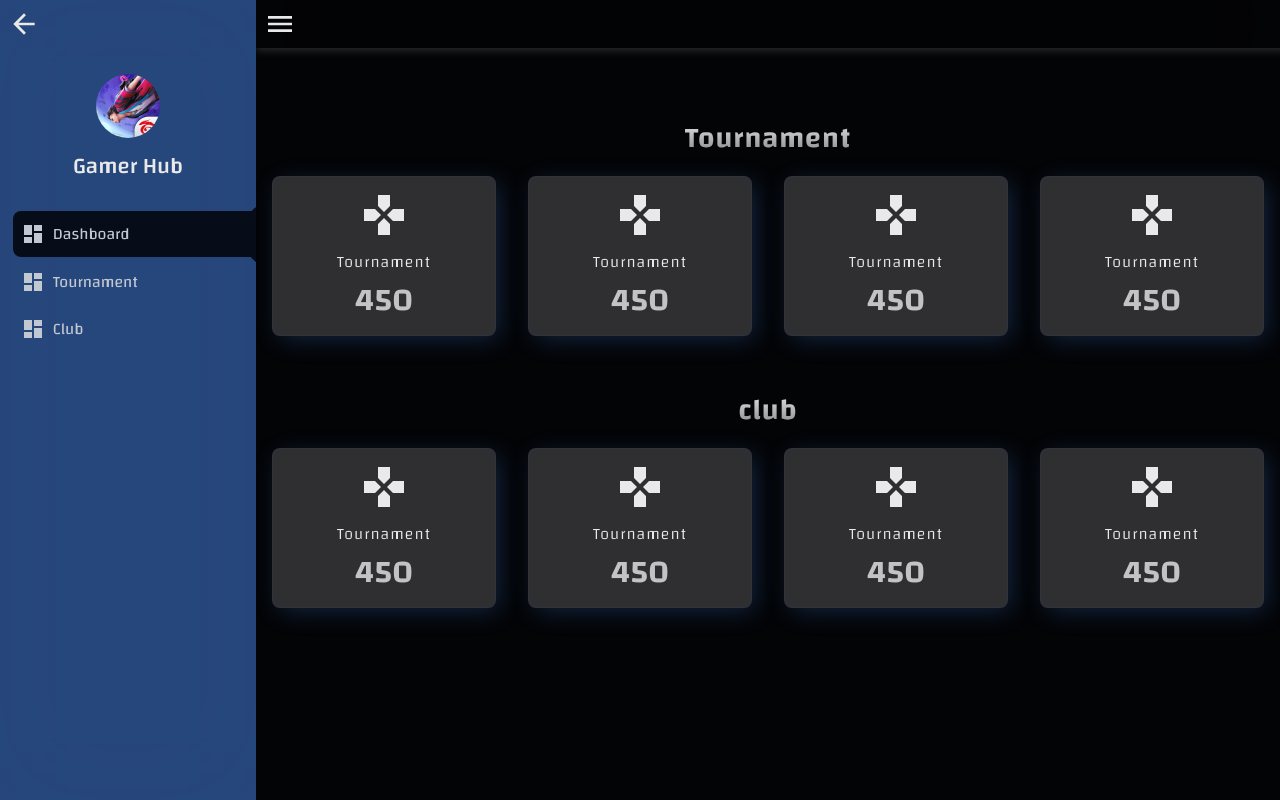
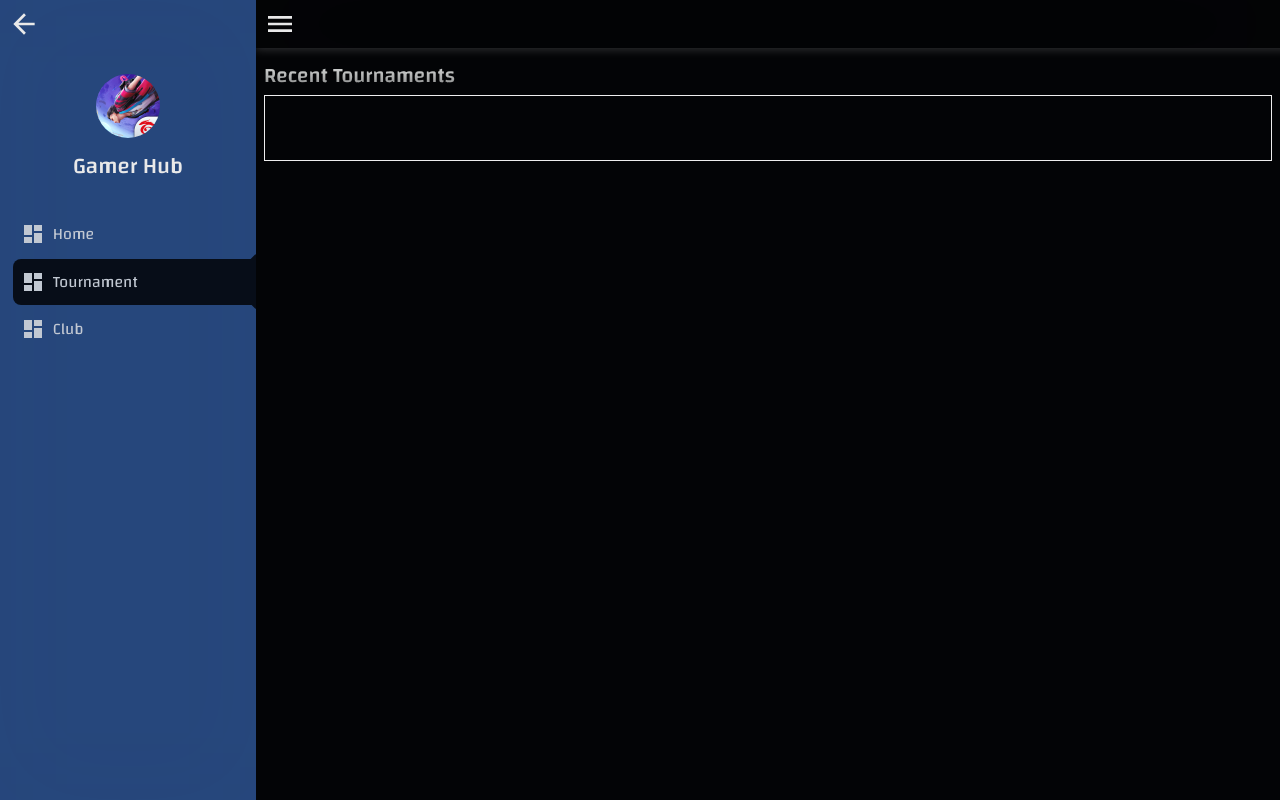
Before and after one commit to legcy143/gamynt_web_v3, a Next.js app: page /club/dashboard in a window 1280 px wide. Built offline with nearby package versions, Linux system fonts and the light colour scheme.

Commit message:
tournament dashboard v1

```diff
--- a/Page/dashboard/Club.jsx
+++ b/Page/dashboard/Club.jsx
@@ -1,5 +1,4 @@
 import React from 'react'
-import style from "./styles/dashbaord.module.scss"
 
 const Club = () => {
   return (
--- /dev/null
+++ b/Page/dashboard/Tournament.jsx
@@ -0,0 +1,25 @@
+import React from 'react'
+import style from "./styles/tournament.module.scss"
+const Tournament = () => {
+  return (
+    <main className={style.tournament_container_main}>
+      <section className={style.recent_tournament}>
+        <header>
+        <h1>recent tournaments</h1>
+        </header>
+        <Tournamentdashboad />
+      </section>
+
+    </main>
+  )
+}
+
+const Tournamentdashboad = ()=>{
+return(
+  <main className={style.card}>
+
+  </main>
+)
+}
+
+export default Tournament
--- /dev/null
+++ b/Page/dashboard/styles/tournament.module.scss
@@ -0,0 +1,28 @@
+@import "../../../styles/mixins";
+
+.tournament_container_main{
+section{
+    padding: 0.5rem;
+    header{
+        h1{
+            font-size: 1.3rem;
+            font-weight: 500;
+            @include textgrad();
+            text-transform: capitalize;
+        }
+    }
+}
+}
+
+// .recent_tournament{
+
+// }
+// .history_tournament{
+
+// }
+
+
+.card{
+    padding: 2rem;
+    border: 1px solid #eee;
+}
--- a/pages/club/dashboard.js
+++ b/pages/club/dashboard/index.js
@@ -1,15 +1,35 @@
 import React, { useEffect, useState } from 'react'
-import { Fragment } from 'react'
 import DashboardIcon from '@mui/icons-material/Dashboard';
-import style from "./styles/dashboard.module.scss"
-import ClubAnyalystic from "../../Page/dashboard/ClubAnyalystic"
+import style from "./styles/dashboard.module.scss";
+import Club from "../../../Page/dashboard/Club";
+import ClubAnyalystic from "../../../Page/dashboard/ClubAnyalystic";
+import Tournament from '../../../Page/dashboard/Tournament';
 import MenuIcon from '@mui/icons-material/Menu';
 import { useRouter } from 'next/router';
 import ArrowBackIcon from '@mui/icons-material/ArrowBack';
 
 const Dashboard = () => {
-    let router = useRouter()
+    let router = useRouter();
+    const [pageroute, setpageroute] = useState(2)
+    const [pagecompo, setpagecompo] = useState("loading .. ")
     const [sidenav, setsidenav] = useState(style.close_nav)
+    useEffect(() => {
+      switch (pageroute) {
+        case 1:
+          setpagecompo( <ClubAnyalystic/>)
+          break;
+        case 2:
+          setpagecompo( <Tournament/>)
+          break;
+        case 3:
+          setpagecompo( <Club/>)
+          break;
+
+        default:
+          setpagecompo("page not found")
+          break;
+      }
+    }, [pageroute])
     // const [sidenav, setsidenav] = useState(style.main_nav)
     // let todaydate = new Date().toLocaleString()
     // console.log(todaydate)
@@ -27,15 +47,15 @@ const Dashboard = () => {
                 <img src="/images/freefire.jpeg" alt="" />
                 <h1>gamer hub</h1>
             </header>
-            <ul className={style.active_menu}>
+            <ul onClick={()=>{setpageroute(1),setsidenav(style.close_nav)}} className={`${pageroute==1 && style.active_menu}`}>
                 <DashboardIcon/>
-                <li>dashboard</li>
+                <li>home</li>
             </ul>
-            <ul>
+            <ul onClick={()=>{setpageroute(2),setsidenav(style.close_nav)}} className={`${pageroute==2 && style.active_menu}`}>
                 <DashboardIcon/>
                 <li>tournament</li>
             </ul>
-            <ul>
+            <ul onClick={()=>{setpageroute(3),setsidenav(style.close_nav)}} className={`${pageroute==3 && style.active_menu}`}>
                 <DashboardIcon/>
                 <li>club</li>
             </ul>
@@ -51,7 +71,8 @@ const Dashboard = () => {
             </nav>
                 <section>
                     {/* file changes here */}
-                    <ClubAnyalystic/>
+                    {/* <ClubAnyalystic/> */}
+                    {pagecompo}
                     </section>
         </section>
     </main>
--- a/pages/club/styles/dashboard.module.scss
+++ b/pages/club/dashboard/styles/dashboard.module.scss
@@ -1,5 +1,4 @@
-@import "../../../styles/mixins";
-
+@import "../../../../styles/mixins";
 
 .dashboard_main{
     width: 100%;
```
